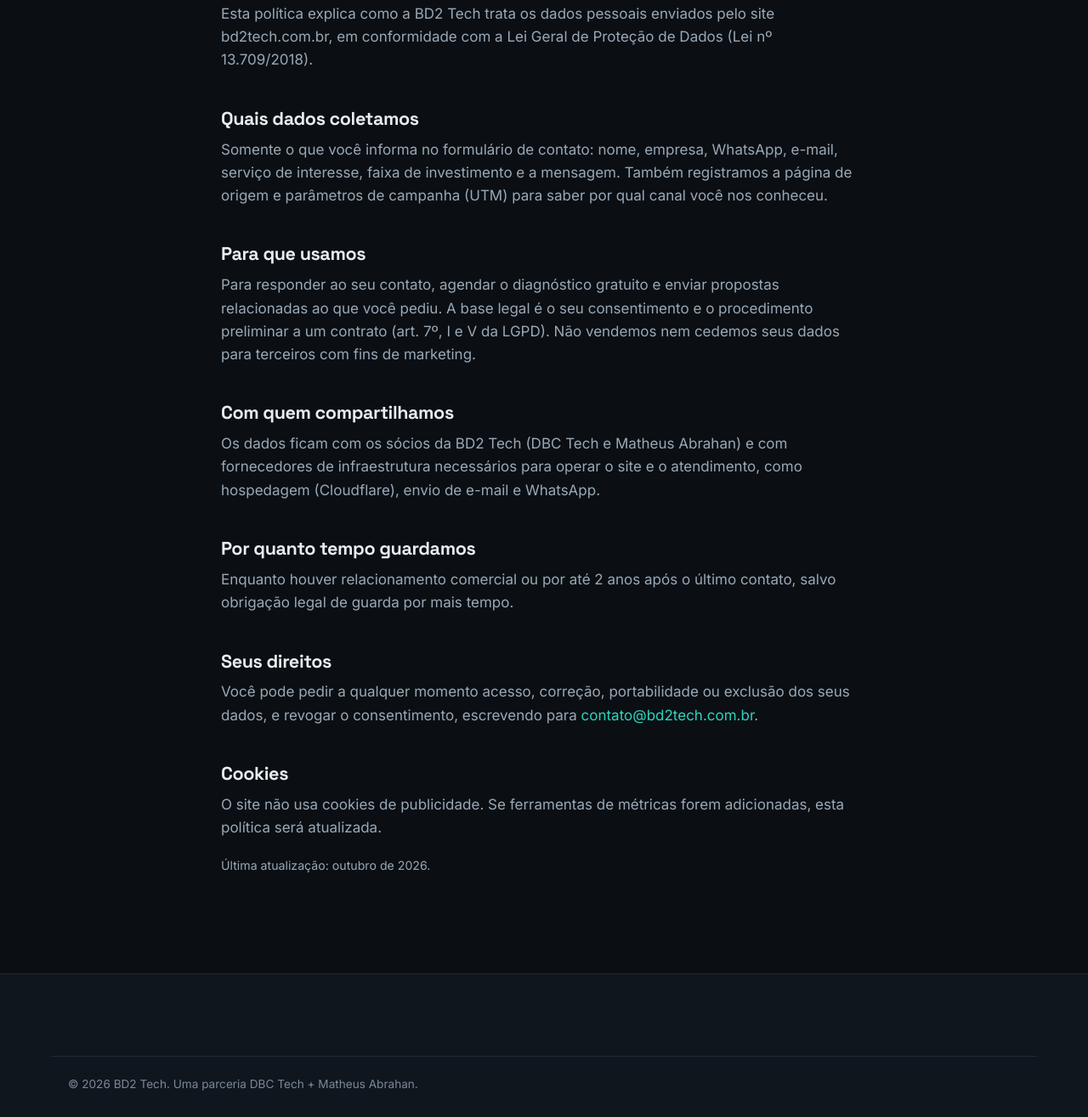
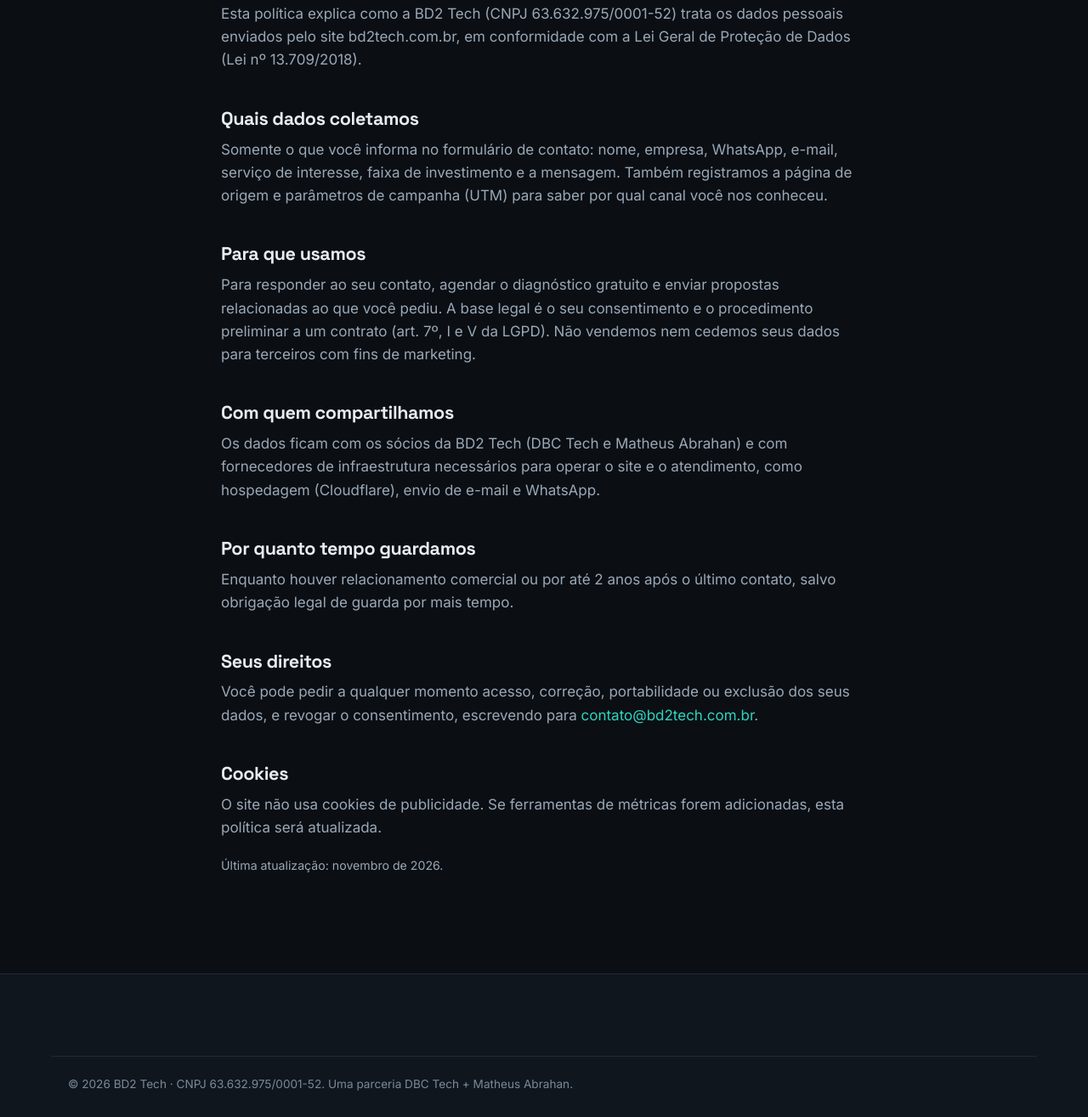
Before and after one commit to matheusabrahan/bd2tech, a plain HTML site: page privacidade/index.html in a window 1280 px wide. Shown: the part 241-1556 px from the top of the page at 85% size. Drawn offline with Linux system fonts and the light colour scheme.

Commit message:
Adiciona o CNPJ 63.632.975/0001-52 ao rodapé, à privacidade e ao JSON-LD
Co-Authored-By: Claude Opus 5.5 <noreply@anthropic.com>
Claude-Session: https://claude.ai/code/session_01JBm5kBUzQJPk3m1fa64f5Z

```diff
--- a/privacidade/index.html
+++ b/privacidade/index.html
@@ -23,7 +23,7 @@
     <div class="wrap wrap--estreito">
       <p class="kicker">LGPD</p>
       <h1>Política de Privacidade</h1>
-      <p>Esta política explica como a BD2 Tech trata os dados pessoais enviados pelo site bd2tech.com.br, em conformidade com a Lei Geral de Proteção de Dados (Lei nº 13.709/2018).</p>
+      <p>Esta política explica como a BD2 Tech (CNPJ 63.632.975/0001-52) trata os dados pessoais enviados pelo site bd2tech.com.br, em conformidade com a Lei Geral de Proteção de Dados (Lei nº 13.709/2018).</p>
 
       <h2>Quais dados coletamos</h2>
       <p>Somente o que você informa no formulário de contato: nome, empresa, WhatsApp, e-mail, serviço de interesse, faixa de investimento e a mensagem. Também registramos a página de origem e parâmetros de campanha (UTM) para saber por qual canal você nos conheceu.</p>
@@ -43,9 +43,9 @@
       <h2>Cookies</h2>
       <p>O site não usa cookies de publicidade. Se ferramentas de métricas forem adicionadas, esta política será atualizada.</p>
 
-      <p><small>Última atualização: outubro de 2026.</small></p>
+      <p><small>Última atualização: novembro de 2026.</small></p>
     </div>
   </main>
-  <footer class="rodape"><p class="wrap rodape__copy">© 2026 BD2 Tech. Uma parceria DBC Tech + Matheus Abrahan.</p></footer>
+  <footer class="rodape"><p class="wrap rodape__copy">© 2026 BD2 Tech · CNPJ 63.632.975/0001-52. Uma parceria DBC Tech + Matheus Abrahan.</p></footer>
 </body>
 </html>
```
Also changed, not shown: 404.html (+1 -1 lines), index.html (+2 -1 lines).
